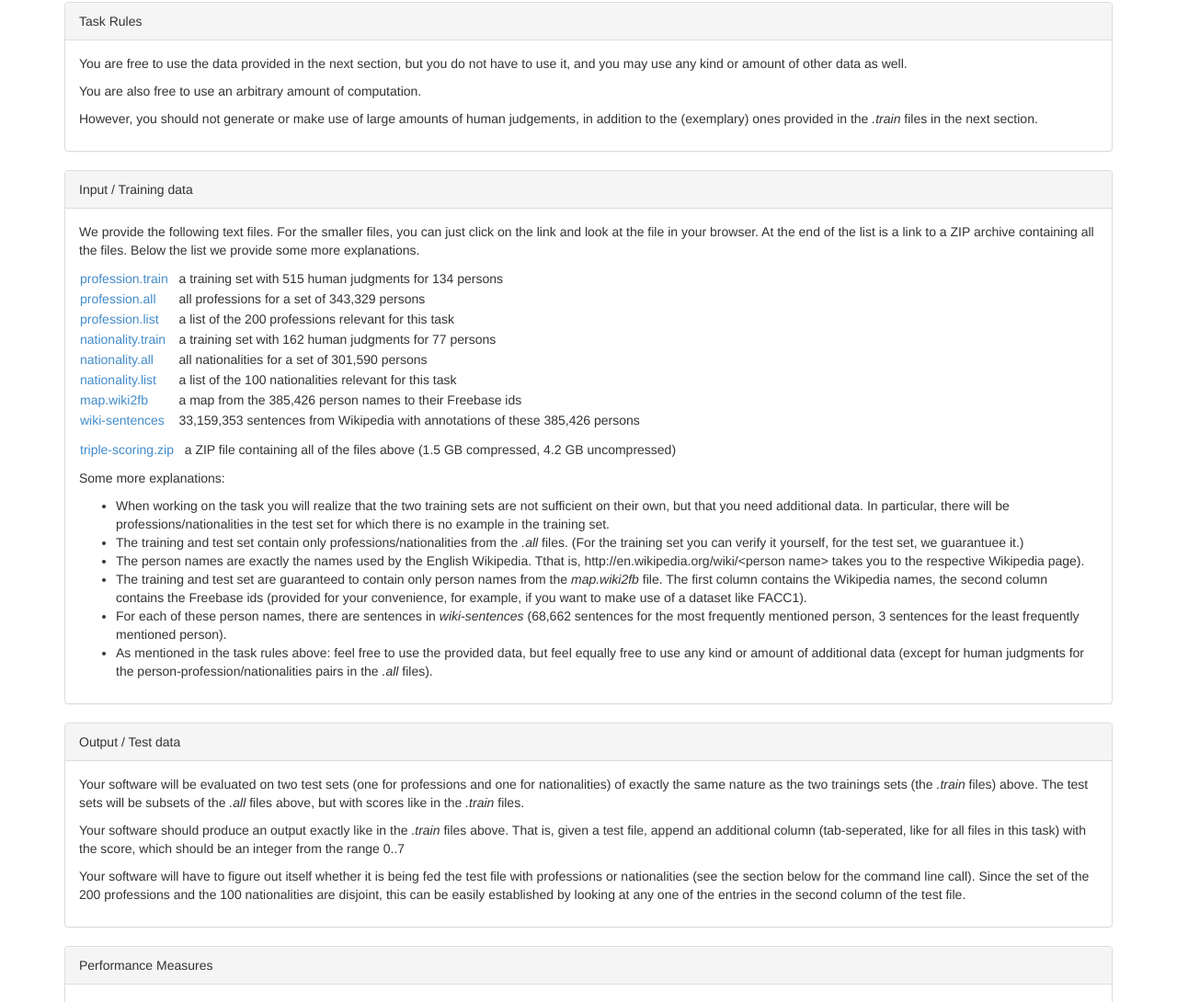
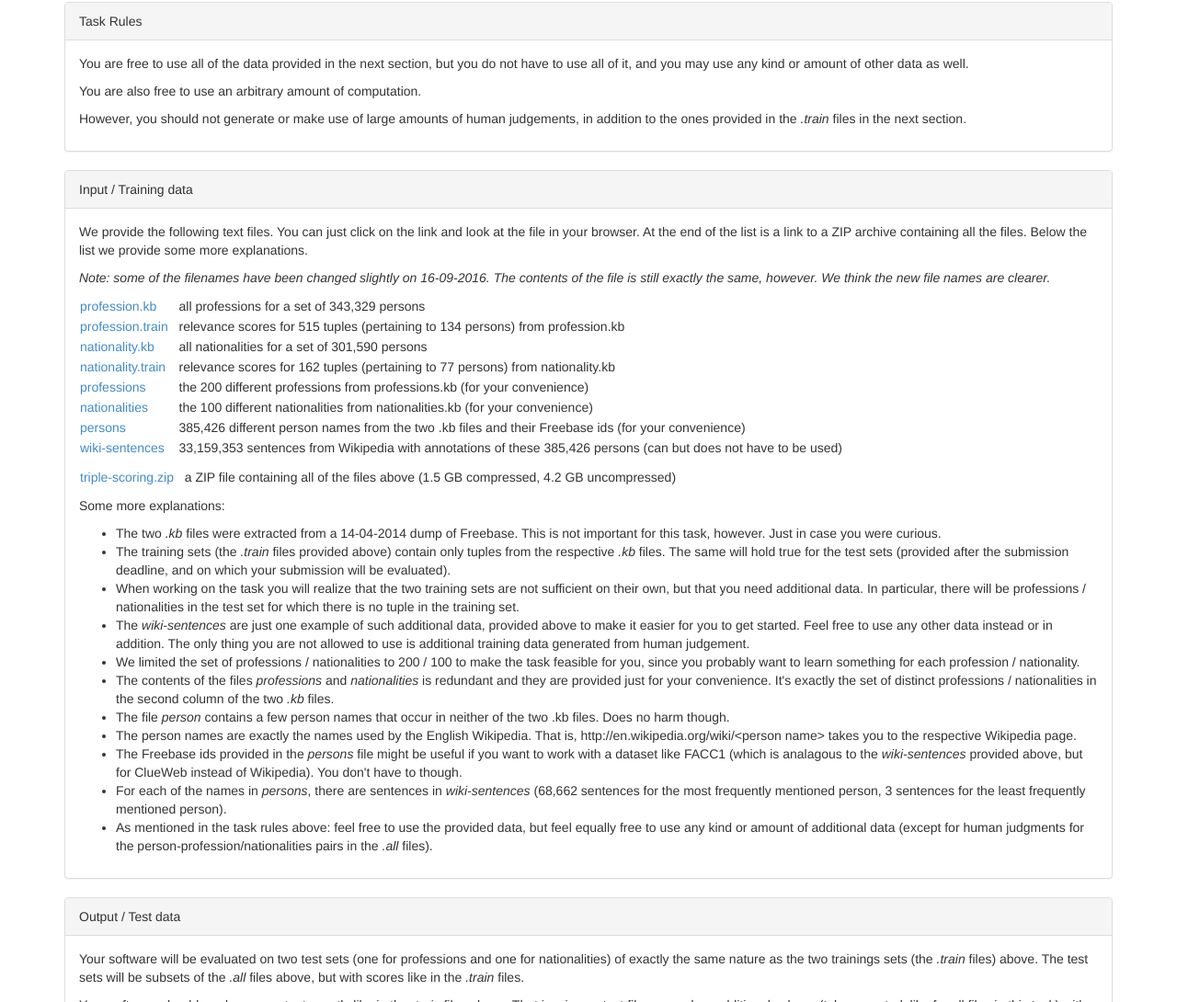
Before and after one commit to wsdm-cup-2017/wsdm-cup-2017.github.io, a website: page triple-scoring.html in a window 1280 px wide. Shown: the part 670-1760 px from the top of the page at 92% size. Drawn offline with Linux system fonts and the light colour scheme.

Commit message:
Better file names and better explanations

```diff
--- a/triple-scoring.html
+++ b/triple-scoring.html
@@ -106,12 +106,12 @@
       <div class="panel panel-default">
         <div class="panel-heading">Task Rules</div>
         <div class="panel-body">
-          <p>You are free to use the data provided in the next section, but you
-          do not have to use it, and you may use any kind or amount of other
+          <p>You are free to use all of the data provided in the next section, but you
+          do not have to use all of it, and you may use any kind or amount of other
           data as well.</p>
           <p>You are also free to use an arbitrary amount of computation.</p>
           <p>However, you should not generate or make use of large amounts of
-          human judgements, in addition to the (exemplary) ones provided in the
+          human judgements, in addition to the ones provided in the
           <i>.train</i> files in the next section.</p>
         </div>
       </div>
@@ -119,27 +119,30 @@
       <div class="panel panel-default">
         <div class="panel-heading">Input / Training data</div>
         <div class="panel-body">
-          <p>We provide the following text files. For the smaller files, you can
-          just click on the link and look at the file in your browser. At the
-          end of the list is a link to a ZIP archive containing all the files.
-          Below the list we provide some more explanations.</p>
+          <p>We provide the following text files. You can just click on the link
+          and look at the file in your browser. At the end of the list is a link
+          to a ZIP archive containing all the files.  Below the list we provide
+          some more explanations.</p>
+          <p><i>Note: some of the filenames have been changed slightly on
+          16-09-2016.  The contents of the file is still exactly the same,
+          however. We think the new file names are clearer.</i></p>
           <p><table>
+            <tr><td><a href="http://broccoli.cs.uni-freiburg.de/wsdm-cup-2017/profession.kb">profession.kb</a></td>
+                <td>&nbsp;&nbsp;</td><td>all professions for a set of 343,329 persons</td></tr>
             <tr><td><a href="http://broccoli.cs.uni-freiburg.de/wsdm-cup-2017/profession.train">profession.train</a></td>
-                <td>&nbsp;&nbsp;</td><td>a training set with 515 human judgments for 134 persons</td></tr>
-            <tr><td><a href="http://broccoli.cs.uni-freiburg.de/wsdm-cup-2017/profession.all">profession.all</a></td>
-                <td>&nbsp;&nbsp;</td><td>all professions for a set of 343,329 persons</td></tr>
-            <tr><td><a href="http://broccoli.cs.uni-freiburg.de/wsdm-cup-2017/profession.list">profession.list</a></td>
-                <td>&nbsp;&nbsp;</td><td>a list of the 200 professions relevant for this task</td></tr>
+                <td>&nbsp;&nbsp;</td><td>relevance scores for 515 tuples (pertaining to 134 persons) from profession.kb</td></tr>
+            <tr><td><a href="http://broccoli.cs.uni-freiburg.de/wsdm-cup-2017/nationality.kb">nationality.kb</a></td>
+                <td>&nbsp;&nbsp;</td><td>all nationalities for a set of 301,590 persons</td></tr>
             <tr><td><a href="http://broccoli.cs.uni-freiburg.de/wsdm-cup-2017/nationality.train">nationality.train</a></td>
-                <td>&nbsp;&nbsp;</td><td>a training set with 162 human judgments for 77 persons</td></tr>
-            <tr><td><a href="http://broccoli.cs.uni-freiburg.de/wsdm-cup-2017/nationality.all">nationality.all</a></td>
-                <td>&nbsp;&nbsp;</td><td>all nationalities for a set of 301,590 persons</td></tr>
-            <tr><td><a href="http://broccoli.cs.uni-freiburg.de/wsdm-cup-2017/nationality.list">nationality.list</a></td>
-                <td>&nbsp;&nbsp;</td><td>a list of the 100 nationalities relevant for this task</td></tr>
-            <tr><td><a href="http://broccoli.cs.uni-freiburg.de/wsdm-cup-2017/map-wiki2fb">map.wiki2fb</a></td>
-                <td>&nbsp;&nbsp;</td><td>a map from the 385,426 person names to their Freebase ids</td></tr>
+                <td>&nbsp;&nbsp;</td><td>relevance scores for 162 tuples (pertaining to 77 persons) from nationality.kb</td></tr>
+            <tr><td><a href="http://broccoli.cs.uni-freiburg.de/wsdm-cup-2017/professions">professions</a></td>
+                <td>&nbsp;&nbsp;</td><td>the 200 different professions from professions.kb (for your convenience)</td></tr>
+            <tr><td><a href="http://broccoli.cs.uni-freiburg.de/wsdm-cup-2017/nationalities">nationalities</a></td>
+                <td>&nbsp;&nbsp;</td><td>the 100 different nationalities from nationalities.kb (for your convenience)</td></tr>
+            <tr><td><a href="http://broccoli.cs.uni-freiburg.de/wsdm-cup-2017/persons">persons</a></td>
+                <td>&nbsp;&nbsp;</td><td>385,426 different person names from the two .kb files and their Freebase ids (for your convenience)</td></tr>
             <tr><td><a href="http://broccoli.cs.uni-freiburg.de/wsdm-cup-2017/wiki-sentences">wiki-sentences</a></td>
-                <td>&nbsp;&nbsp;</td><td>33,159,353 sentences from Wikipedia with annotations of these 385,426 persons</td></tr>
+                <td>&nbsp;&nbsp;</td><td>33,159,353 sentences from Wikipedia with annotations of these 385,426 persons (can but does not have to be used)</td></tr>
           </table></p>
           <p><table>
             <tr><td><a href="http://broccoli.cs.uni-freiburg.de/wsdm-cup-2017/triple-scoring.zip">triple-scoring.zip</a></td>
@@ -147,22 +150,39 @@
           </table></p>
           <p>Some more explanations:</p>
           <ul>
+            <li>The two <i>.kb</i> files were extracted from a 14-04-2014 dump
+            of Freebase. This is not important for this task, however. Just in
+            case you were curious.</li>
+            <li>The training sets (the <i>.train</i> files provided above)
+            contain only tuples from the respective <i>.kb</i> files. The same
+            will hold true for the test sets (provided after the submission
+            deadline, and on which your submission will be evaluated).</li>
             <li>When working on the task you will realize that the two training
             sets are not sufficient on their own, but that you need additional
-            data. In particular, there will be professions/nationalities in the
-            test set for which there is no example in the training set.</li>
-            <li>The training and test set contain only professions/nationalities
-            from the <i>.all</i> files. (For the training set you can verify it
-            yourself, for the test set, we guarantuee it.)</li> <li>The person
-            names are exactly the names used by the English Wikipedia. Tthat is,
-            http://en.wikipedia.org/wiki/&lt;person name&gt; takes you to the
-            respective Wikipedia page).
-            <li>The training and test set are guaranteed to contain only person
-            names from the <i>map.wiki2fb</i> file. The first column contains
-            the Wikipedia names, the second column contains the Freebase ids
-            (provided for your convenience, for example, if you want to make use
-            of a dataset like FACC1).</li>
-            <li>For each of these person names, there are sentences in
+            data. In particular, there will be professions / nationalities in the
+            test set for which there is no tuple in the training set.</li>
+            <li>The <i>wiki-sentences</i> are just one example of such
+            additional data, provided above to make it easier for you to get
+            started. Feel free to use any other data instead or in
+            addition. The only thing you are not allowed to use is additional
+            training data generated from human judgement.</li>
+            <li>We limited the set of professions / nationalities to 200 / 100
+            to make the task feasible for you, since you probably want to learn
+            something for each profession / nationality.</li>
+            <li>The contents of the files <i>professions</i> and
+            <i>nationalities</i> is redundant and they are provided just for your
+            convenience. It's exactly the set of distinct professions /
+            nationalities in the second column of the two <i>.kb</i> files.</li>
+            <li>The file <i>person</i> contains a few person names that occur in
+            neither of the two .kb files. Does no harm though.</li>
+            <li>The person names are exactly the names used by the English
+            Wikipedia. That is, http://en.wikipedia.org/wiki/&lt;person
+            name&gt; takes you to the respective Wikipedia page.</li>
+            <li>The Freebase ids provided in the <i>persons</i> file might be
+            useful if you want to work with a dataset like FACC1 (which is
+            analagous to the <i>wiki-sentences</i> provided above, but for
+            ClueWeb instead of Wikipedia). You don't have to though.</li>
+            <li>For each of the names in <i>persons</i>, there are sentences in
             <i>wiki-sentences</i> (68,662 sentences for the most frequently
             mentioned person, 3 sentences for the least frequently mentioned
             person).</li>
```
